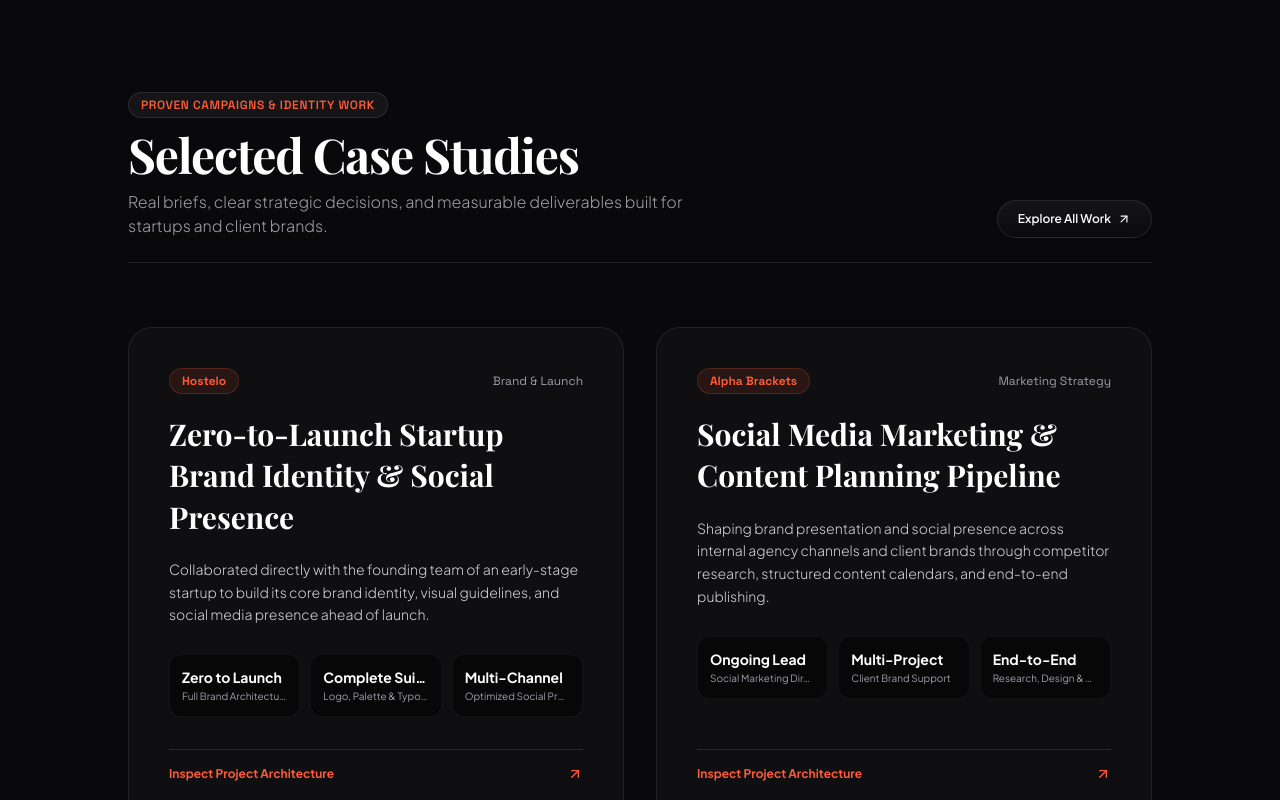
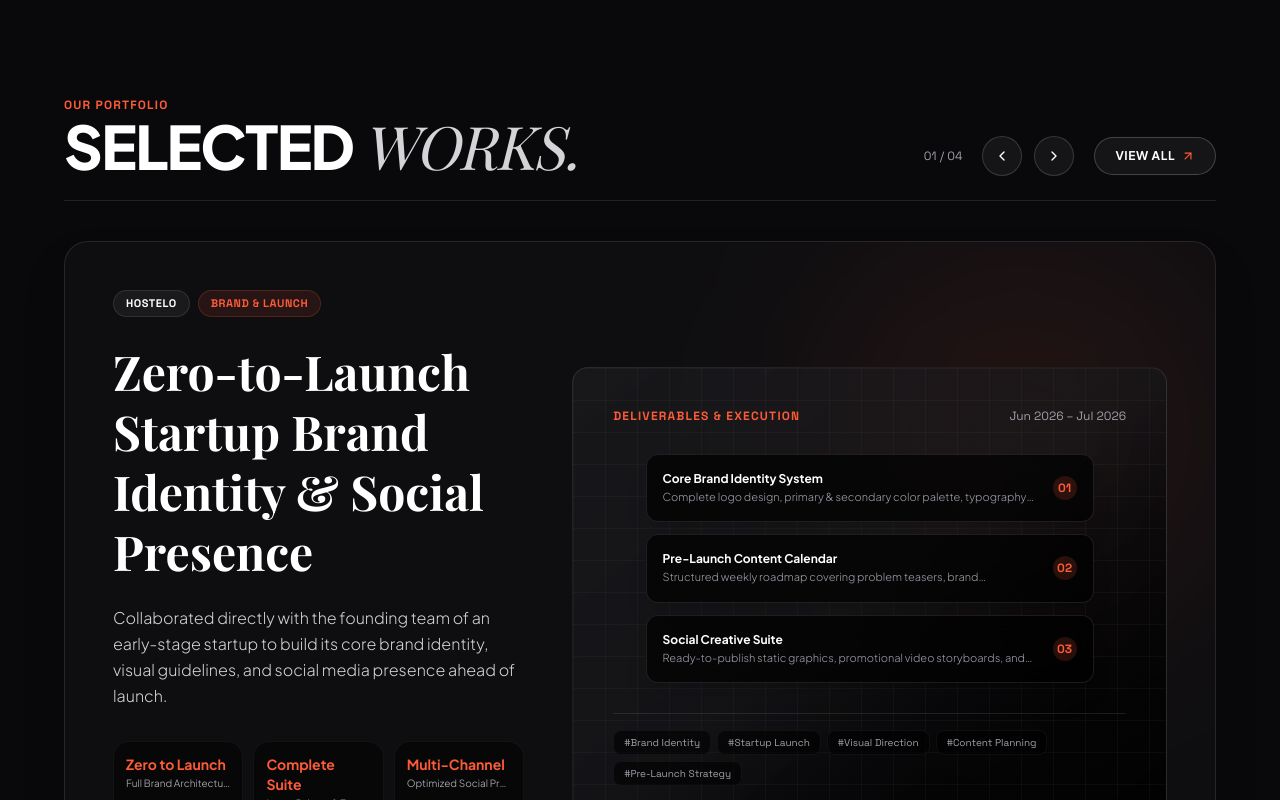
Before and after one commit to alpha-brackets/alishba-portfolio, a Next.js app: page / in a window 1280 px wide. Shown: the part 3700-4500 px from the top of the page. Built offline with nearby package versions, Linux system fonts and the light colour scheme; a web font is replaced by a local one.

Commit message:
feat(portfolio): recreate Webfolio Selected Works swiper slider with interactive controls and mockups

```diff
--- a/src/components/home/FeaturedWork.tsx
+++ b/src/components/home/FeaturedWork.tsx
@@ -1,77 +1,117 @@
-import React from 'react';
+'use client';
+
+import React, { useState } from 'react';
 import Link from 'next/link';
 import { Container } from '@/components/common/Container';
 import { Reveal } from '@/components/ui/Reveal';
 import { caseStudies } from '@/data/projects';
-import { ArrowUpRight } from 'lucide-react';
+import { ArrowUpRight, ChevronLeft, ChevronRight, Sparkles } from 'lucide-react';
 
 export function FeaturedWork() {
-  const featured = caseStudies.filter((c) => c.featured);
+  const [currentSlide, setCurrentSlide] = useState(0);
+
+  const prevSlide = () => {
+    setCurrentSlide((prev) => (prev === 0 ? caseStudies.length - 1 : prev - 1));
+  };
+
+  const nextSlide = () => {
+    setCurrentSlide((prev) => (prev === caseStudies.length - 1 ? 0 : prev + 1));
+  };
+
+  const activeProject = caseStudies[currentSlide];
 
   return (
-    <section className="py-24 md:py-32 relative">
+    <section className="py-24 md:py-32 relative overflow-hidden bg-[#09090b]">
       <Container>
-        <div className="space-y-16 max-w-5xl mx-auto">
+        <div className="space-y-10 max-w-6xl mx-auto">
 
-          {/* Section Header */}
-          <Reveal className="flex flex-col md:flex-row md:items-end justify-between gap-6 pb-6 border-b border-white/10">
-            <div className="space-y-3">
-              <span className="inline-block px-3 py-1 rounded-full text-xs font-mono font-semibold uppercase tracking-wider bg-white/5 border border-white/10 text-[#fd5b38]">
-                Proven Campaigns &amp; Identity Work
+          {/* ── Webfolio Style Header: "OUR PORTFOLIO / SELECTED WORKS." + VIEW ALL ── */}
+          <Reveal className="flex flex-col sm:flex-row sm:items-end justify-between gap-6 pb-6 border-b border-white/10">
+            <div className="space-y-2">
+              <span className="text-xs font-mono font-bold tracking-widest text-[#fd5b38] uppercase">
+                OUR PORTFOLIO
               </span>
-              <h2 className="font-serif text-3xl sm:text-5xl font-bold tracking-tight text-white">
-                Selected Case Studies
+              <div className="flex items-baseline gap-2">
+                <h2 className="font-sans text-4xl sm:text-6xl font-black tracking-tight text-white uppercase">
+                  SELECTED <span className="font-serif italic font-normal text-zinc-300">WORKS.</span>
                 </h2>
-              <p className="text-sm sm:text-base text-zinc-400 font-light max-w-xl">
-                Real briefs, clear strategic decisions, and measurable deliverables built for startups and client brands.
-              </p>
               </div>
+            </div>
+
+            <div className="flex items-center gap-3 self-start sm:self-auto">
+              {/* Slide Counter */}
+              <span className="text-xs font-mono text-zinc-400 mr-2">
+                0{currentSlide + 1} / 0{caseStudies.length}
+              </span>
+
+              {/* Slider Arrow Controls */}
+              <button
+                type="button"
+                onClick={prevSlide}
+                aria-label="Previous Project"
+                className="w-10 h-10 rounded-full bg-white/5 hover:bg-white/10 border border-white/15 text-white flex items-center justify-center transition-all hover:scale-105 active:scale-95"
+              >
+                <ChevronLeft className="w-4 h-4" />
+              </button>
+
+              <button
+                type="button"
+                onClick={nextSlide}
+                aria-label="Next Project"
+                className="w-10 h-10 rounded-full bg-white/5 hover:bg-white/10 border border-white/15 text-white flex items-center justify-center transition-all hover:scale-105 active:scale-95"
+              >
+                <ChevronRight className="w-4 h-4" />
+              </button>
 
               <Link
                 href="/work"
-              className="btn-glass px-5 py-2.5 rounded-full text-xs font-semibold flex items-center gap-1.5 shrink-0 self-start md:self-end"
+                className="ml-2 inline-flex items-center gap-1.5 px-5 py-2.5 rounded-full bg-white/5 hover:bg-white/10 border border-white/20 text-white text-xs font-sans font-bold uppercase tracking-wider transition-all hover:border-[#fd5b38]/50"
               >
-              <span>Explore All Work</span>
-              <ArrowUpRight className="w-3.5 h-3.5" />
+                <span>VIEW ALL</span>
+                <ArrowUpRight className="w-3.5 h-3.5 text-[#fd5b38]" />
               </Link>
+            </div>
           </Reveal>
 
-          {/* Equal Cinematic Cards Grid */}
-          <div className="grid grid-cols-1 md:grid-cols-2 gap-8">
-            {featured.map((project, idx) => (
-              <Reveal key={project.slug} delay={idx * 120} variant="zoom">
-                <Link
-                  href={`/work/${project.slug}`}
-                  className="group block h-full clerk-card rounded-3xl p-8 sm:p-10 border border-white/10 clerk-card-hover transition-all"
-                >
-                  <div className="flex flex-col justify-between h-full space-y-8">
-                    <div className="space-y-5">
+          {/* ── Main Webfolio Swiper Card ── */}
+          <div className="relative rounded-3xl bg-[#0e0e11] border border-white/10 p-6 sm:p-10 lg:p-12 overflow-hidden shadow-2xl">
 
-                      {/* Top Meta */}
-                      <div className="flex items-center justify-between">
-                        <span className="text-xs font-bold text-[#fd5b38] px-3 py-1 rounded-full bg-[#fd5b38]/10 border border-[#fd5b38]/20 font-mono">
-                          {project.client}
+            {/* Ambient Background Glow */}
+            <div
+              aria-hidden="true"
+              className="pointer-events-none absolute top-0 right-0 w-96 h-96 bg-[#fd5b38]/10 rounded-full blur-[120px]"
+            />
+
+            <div className="grid grid-cols-1 lg:grid-cols-12 gap-8 lg:gap-12 items-center relative z-10">
+
+              {/* Left Column: Project Info & Description */}
+              <div className="lg:col-span-5 flex flex-col justify-between space-y-6">
+
+                {/* Badges */}
+                <div className="flex flex-wrap items-center gap-2">
+                  <span className="px-3 py-1 rounded-full text-[11px] font-mono font-bold uppercase tracking-wider bg-white/5 border border-white/10 text-white">
+                    {activeProject.client}
                   </span>
-                        <span className="text-xs font-mono text-zinc-400">
-                          {project.category}
+                  <span className="px-3 py-1 rounded-full text-[11px] font-mono font-bold uppercase tracking-wider bg-[#fd5b38]/10 border border-[#fd5b38]/20 text-[#fd5b38]">
+                    {activeProject.category}
                   </span>
                 </div>
 
-                      {/* Title */}
-                      <h3 className="font-serif text-2xl sm:text-3xl font-bold text-white group-hover:text-[#fd5b38] transition-colors leading-snug">
-                        {project.title}
+                {/* Project Title */}
+                <h3 className="font-serif text-3xl sm:text-4xl lg:text-5xl font-bold text-white leading-tight">
+                  {activeProject.title}
                 </h3>
 
-                      {/* Summary */}
-                      <p className="text-sm text-zinc-300 leading-relaxed font-light">
-                        {project.summary}
+                {/* Summary Body */}
+                <p className="text-sm sm:text-base text-zinc-300 font-light leading-relaxed">
+                  {activeProject.summary}
                 </p>
 
-                      {/* Primary Metrics Strip */}
-                      <div className="grid grid-cols-3 gap-2.5 pt-2">
-                        {project.results.map((res, i) => (
-                          <div key={i} className="p-3 rounded-xl bg-black/50 border border-white/5">
-                            <div className="text-xs sm:text-sm font-bold text-white truncate">
+                {/* Measurable Results Grid */}
+                <div className="grid grid-cols-2 sm:grid-cols-3 gap-2.5 pt-2">
+                  {activeProject.results.map((res, i) => (
+                    <div key={i} className="p-3 rounded-2xl bg-black/50 border border-white/5">
+                      <div className="text-xs sm:text-sm font-bold text-[#fd5b38]">
                         {res.metric}
                       </div>
                       <div className="text-[10px] text-zinc-400 truncate mt-0.5">
@@ -80,17 +120,93 @@ export function FeaturedWork() {
                     </div>
                   ))}
                 </div>
+
+                {/* CTA Link to Case Study */}
+                <div className="pt-4">
+                  <Link
+                    href={`/work/${activeProject.slug}`}
+                    className="inline-flex items-center gap-2 px-6 py-3 rounded-full bg-white hover:bg-[#fd5b38] text-black hover:text-white text-xs font-bold transition-all duration-300 group shadow-lg"
+                  >
+                    <span>View Case Study Architecture</span>
+                    <ArrowUpRight className="w-4 h-4 transition-transform group-hover:translate-x-0.5 group-hover:-translate-y-0.5" />
+                  </Link>
                 </div>
 
-                    {/* Bottom Link Indicator */}
-                    <div className="pt-4 border-t border-white/10 flex items-center justify-between text-xs font-bold text-[#fd5b38]">
-                      <span>Inspect Project Architecture</span>
-                      <ArrowUpRight className="w-4 h-4 transition-transform group-hover:translate-x-1 group-hover:-translate-y-1" />
+              </div>
+
+              {/* Right Column: Visual Mockup Canvas (Inspired by Webfolio Hand/Phone Canvas) */}
+              <div className="lg:col-span-7">
+                <div className="relative rounded-2xl bg-gradient-to-br from-zinc-800/40 via-zinc-900/60 to-black/80 border border-white/10 p-6 sm:p-10 min-h-[360px] sm:min-h-[460px] flex flex-col justify-between overflow-hidden">
+
+                  {/* Subtle Grid / Texture Canvas */}
+                  <div className="absolute inset-0 bg-[linear-gradient(rgba(255,255,255,0.03)_1px,transparent_1px),linear-gradient(90deg,rgba(255,255,255,0.03)_1px,transparent_1px)] bg-[size:32px_32px] pointer-events-none" />
+
+                  {/* Top Canvas Tag */}
+                  <div className="flex items-center justify-between text-xs font-mono text-zinc-400 relative z-10">
+                    <span className="uppercase tracking-widest text-[#fd5b38] font-bold">
+                      DELIVERABLES &amp; EXECUTION
+                    </span>
+                    <span>{activeProject.timeline}</span>
+                  </div>
+
+                  {/* Center Canvas Mockup Architecture */}
+                  <div className="my-auto py-6 space-y-4 relative z-10">
+                    <div className="max-w-md mx-auto space-y-3">
+                      {activeProject.deliverables.slice(0, 3).map((item, idx) => (
+                        <div
+                          key={idx}
+                          className="p-4 rounded-xl bg-black/70 backdrop-blur-md border border-white/10 flex items-center justify-between gap-3 shadow-xl transition-all hover:border-[#fd5b38]/40"
+                        >
+                          <div className="space-y-0.5">
+                            <span className="text-xs font-bold text-white block">
+                              {item.title}
+                            </span>
+                            <span className="text-[11px] text-zinc-400 font-light line-clamp-1">
+                              {item.description}
+                            </span>
+                          </div>
+                          <span className="w-6 h-6 rounded-full bg-[#fd5b38]/15 text-[#fd5b38] flex items-center justify-center shrink-0 text-xs font-mono font-bold">
+                            0{idx + 1}
+                          </span>
+                        </div>
+                      ))}
                     </div>
                   </div>
-                </Link>
-              </Reveal>
+
+                  {/* Bottom Canvas Footer: Tags */}
+                  <div className="flex flex-wrap gap-1.5 pt-4 border-t border-white/10 relative z-10">
+                    {activeProject.tags.map((tag) => (
+                      <span
+                        key={tag}
+                        className="px-2.5 py-1 rounded-lg bg-black/60 border border-white/5 text-[10px] font-mono text-zinc-400"
+                      >
+                        #{tag}
+                      </span>
                     ))}
+                  </div>
+
+                </div>
+              </div>
+
+            </div>
+
+            {/* Bottom Dots Pagination */}
+            <div className="flex items-center justify-center gap-2 pt-8">
+              {caseStudies.map((_, idx) => (
+                <button
+                  key={idx}
+                  type="button"
+                  onClick={() => setCurrentSlide(idx)}
+                  aria-label={`Go to slide ${idx + 1}`}
+                  className={`h-1.5 rounded-full transition-all duration-300 ${
+                    currentSlide === idx
+                      ? 'w-8 bg-[#fd5b38]'
+                      : 'w-2 bg-white/20 hover:bg-white/40'
+                  }`}
+                />
+              ))}
+            </div>
+
           </div>
 
         </div>
```
Lines whose indentation alone changed are shown as unchanged.
